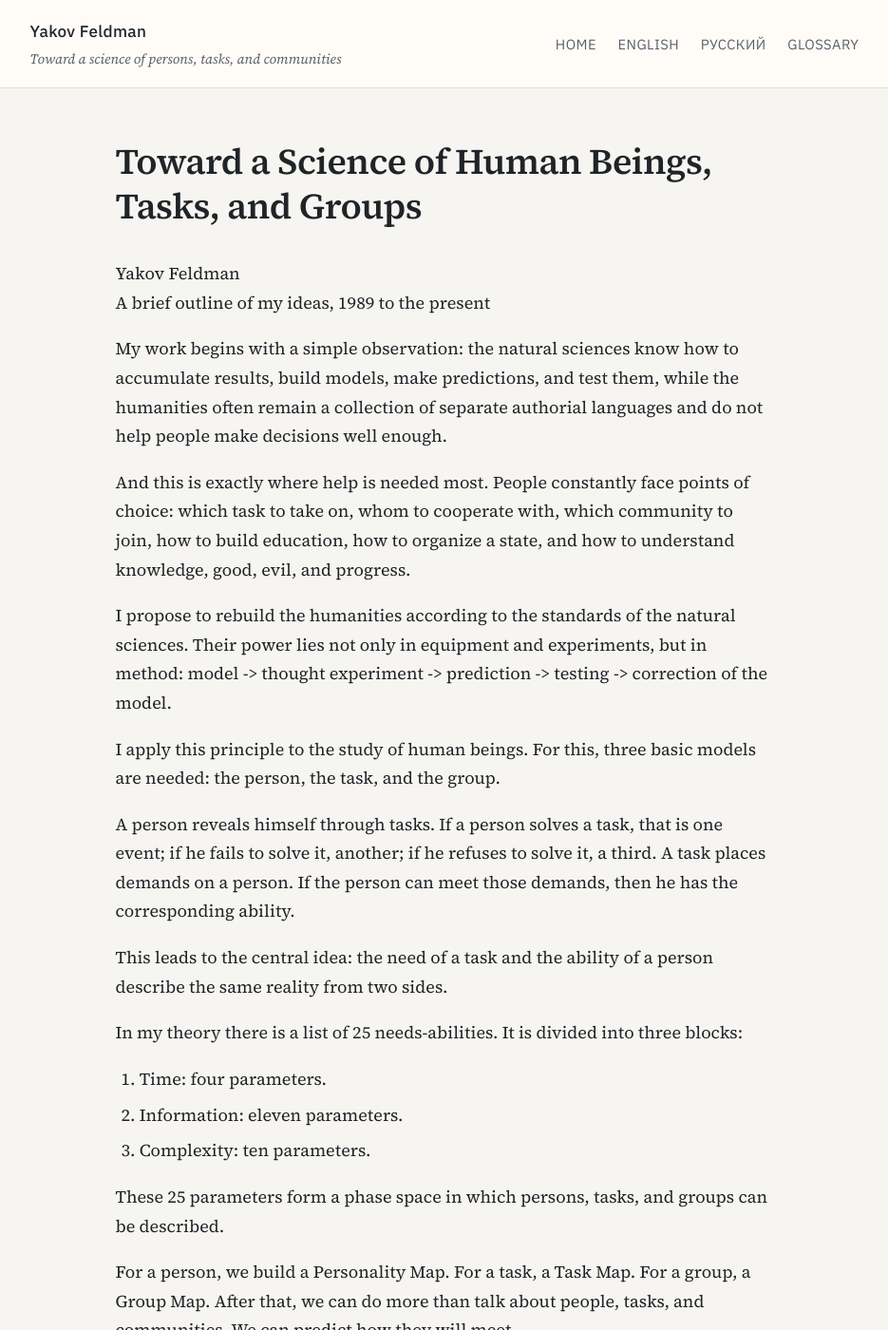
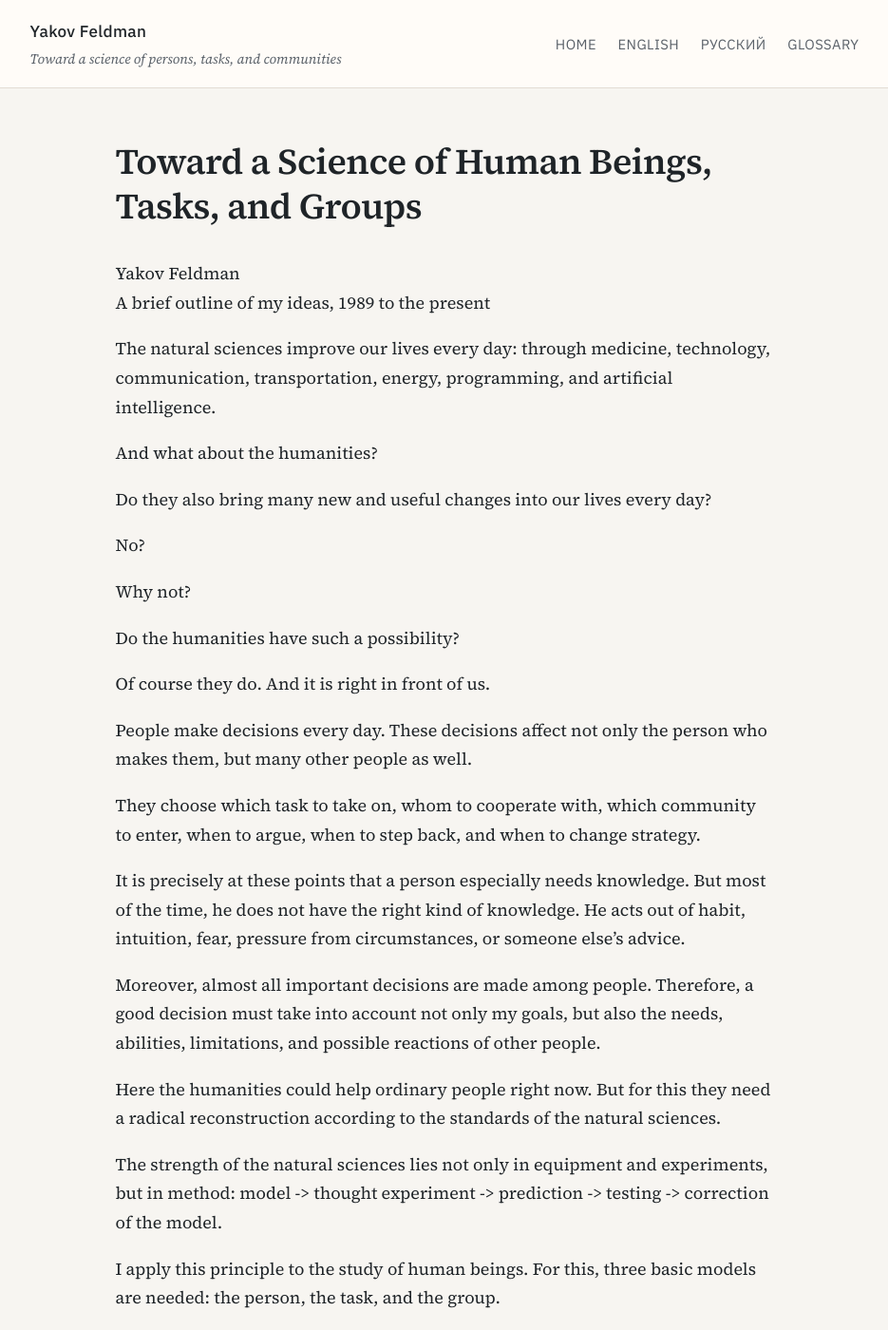
Before and after one commit to jfeldman777/books, a Jekyll site: the page built from 01_manifesto_en.md, in a window 1280 px wide and 1400 px high. Shown: the whole window at 95% size, without its empty margins (172-1107 px from the left). Built offline with Jekyll 4.4.1, drawn with Linux system fonts in a browser that asks for light colours; our own code applies the rules of GitHub Pages for plain Markdown files.

Commit message:
манифест

```diff
--- a/01_manifesto_en.md
+++ b/01_manifesto_en.md
@@ -3,11 +3,31 @@
 Yakov Feldman
 A brief outline of my ideas, 1989 to the present
 
-My work begins with a simple observation: the natural sciences know how to accumulate results, build models, make predictions, and test them, while the humanities often remain a collection of separate authorial languages and do not help people make decisions well enough.
+The natural sciences improve our lives every day: through medicine, technology, communication, transportation, energy, programming, and artificial intelligence.
 
-And this is exactly where help is needed most. People constantly face points of choice: which task to take on, whom to cooperate with, which community to join, how to build education, how to organize a state, and how to understand knowledge, good, evil, and progress.
+And what about the humanities?
 
-I propose to rebuild the humanities according to the standards of the natural sciences. Their power lies not only in equipment and experiments, but in method: model -> thought experiment -> prediction -> testing -> correction of the model.
+Do they also bring many new and useful changes into our lives every day?
+
+No?
+
+Why not?
+
+Do the humanities have such a possibility?
+
+Of course they do. And it is right in front of us.
+
+People make decisions every day. These decisions affect not only the person who makes them, but many other people as well.
+
+They choose which task to take on, whom to cooperate with, which community to enter, when to argue, when to step back, and when to change strategy.
+
+It is precisely at these points that a person especially needs knowledge. But most of the time, he does not have the right kind of knowledge. He acts out of habit, intuition, fear, pressure from circumstances, or someone else's advice.
+
+Moreover, almost all important decisions are made among people. Therefore, a good decision must take into account not only my goals, but also the needs, abilities, limitations, and possible reactions of other people.
+
+Here the humanities could help ordinary people right now. But for this they need a radical reconstruction according to the standards of the natural sciences.
+
+The strength of the natural sciences lies not only in equipment and experiments, but in method: model -> thought experiment -> prediction -> testing -> correction of the model.
 
 I apply this principle to the study of human beings. For this, three basic models are needed: the person, the task, and the group.
 
```
Also changed, not shown: 01_manifesto_ru.md (+23 -3 lines).
